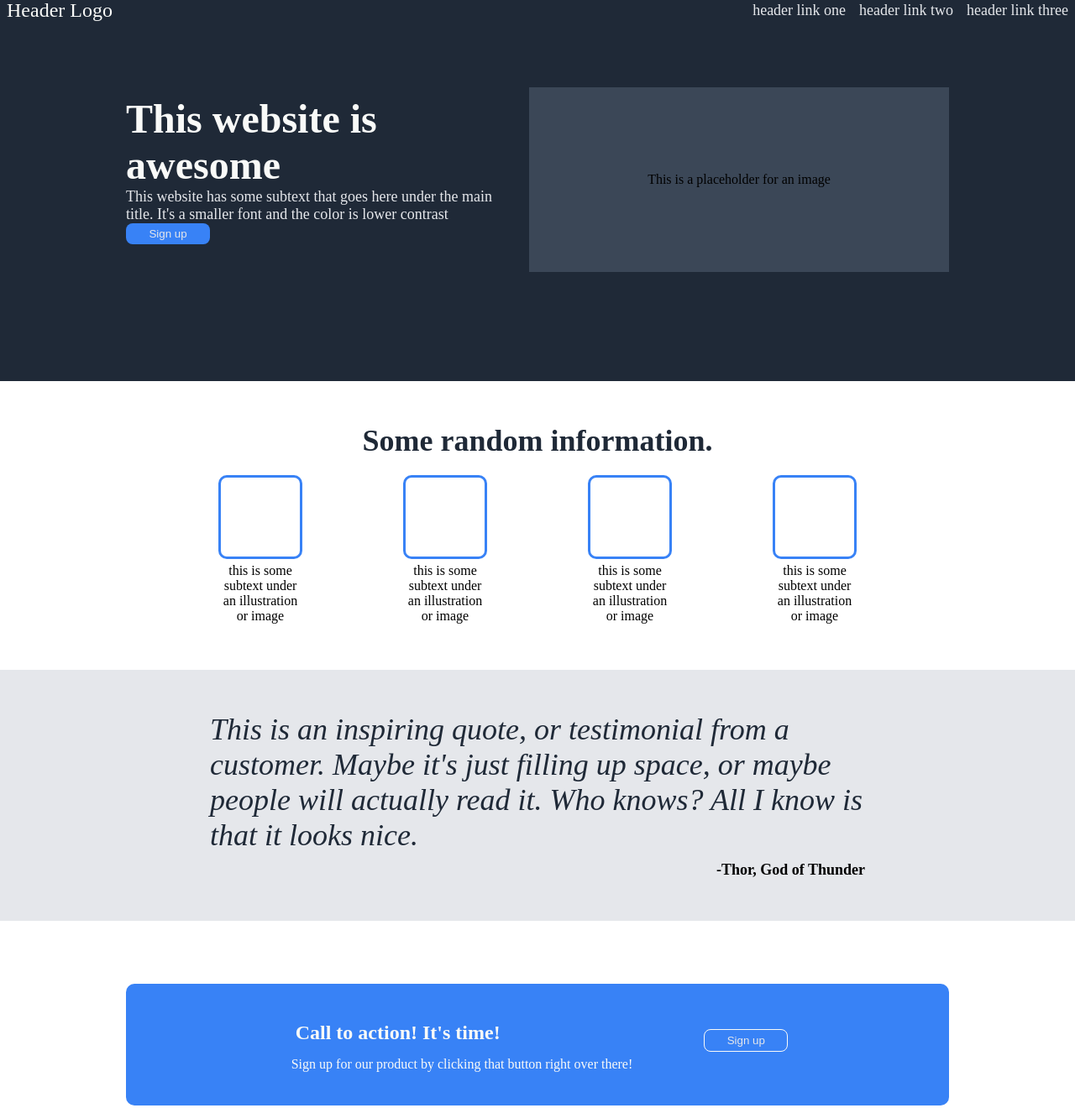
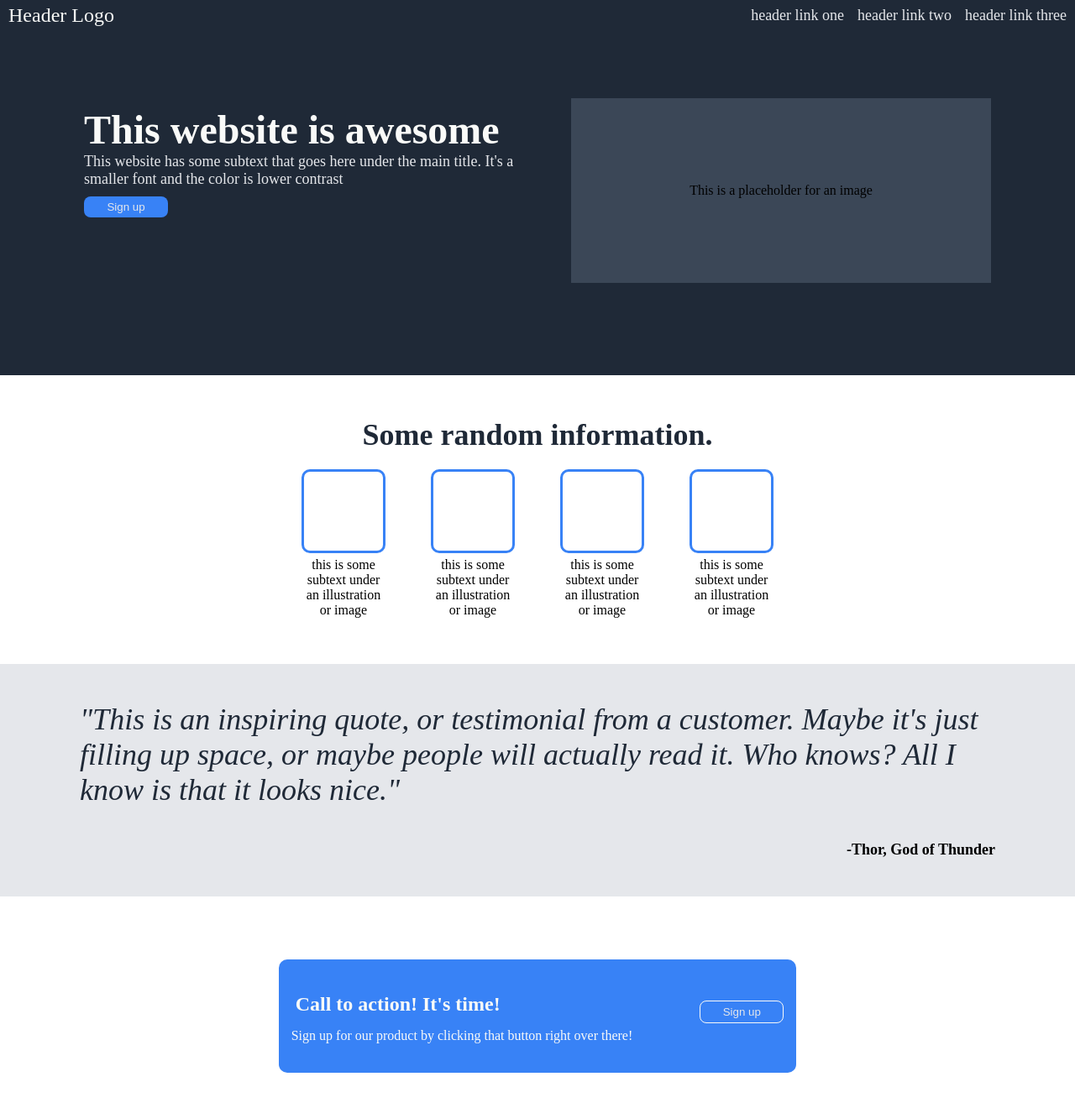
Before and after one commit to ZorTheRed/landing-page-prac, a plain HTML site: page index.html in a window 1280 px wide. Shown: the top 1320 px of the page at 84% size. Drawn offline with Linux system fonts and the light colour scheme.

Commit message:
Add files via upload

```diff
--- a/index.html
+++ b/index.html
@@ -44,7 +44,9 @@
 </div>
 </article>
 <section>
-    <p class="quote">This is an inspiring quote, or testimonial from a customer. Maybe it's just filling up space, or maybe people will actually read it. Who knows? All I know is that it looks nice.</p>
+  <div class="secsplit">
+    <p class="quote">"This is an inspiring quote, or testimonial from a customer. Maybe it's just filling up space, or maybe people will actually read it. Who knows? All I know is that it looks nice."</p>
+  </div>
     <p id="sig">-Thor, God of Thunder</p>
 </section>
 <div class="sec2">
@@ -52,7 +54,7 @@
     <div class="bubtext">
     <p id="action">Call to action! It's time!</p>
     <p>Sign up for our product by clicking that button right over there!</p>
-    </div>
+  </div>
   <button class="button2">Sign up</button>
 </div>
 <footer>
--- a/style.css
+++ b/style.css
@@ -7,17 +7,14 @@
 .header {
   display: flex;
   flex-direction: column;
-  padding-top: 100px;
-
 }
 
 .headcon {
   background-color: #1f2937;
-
   display: flex;
   flex-wrap: wrap;
   justify-content: space-between;
-  padding: 80px 150px 80px 150px;
+  padding: 80px 100px;
 }
 
 .left {
@@ -33,10 +30,9 @@
   background-color: #1f2937;
   justify-content: end;
   align-items: center;
-  height: 24px;
   display: flex;
   gap: 16px;
-  padding: 8px;
+  padding: 5px 10px;
 }
 
 .awesome {
@@ -59,12 +55,13 @@
   display: flex;
   justify-content: center;
   align-items: center;
-  margin-bottom: 50px;
+  margin-bottom: 30px;
 }
 
 #toptext {
   font-size: 18px;
   color: #e5e7eb;
+  padding-bottom: 10px;
 }
 
 a {
@@ -90,14 +87,13 @@ button:hover {
 article {
   background-color: white;
   padding: 50px 200px 50px 200px;
-
-
 }
 
 .pics {
   display: flex;
   justify-content: space-around;
   flex-wrap: wrap;
+  margin: 0 15%;
 }
 
 .pictext {
@@ -148,6 +144,8 @@ article {
 }
 
 .info {
+  display: flex;
+  justify-content: center;
   text-align: center;
   font-size: 36px;
   font-weight: bolder;
@@ -159,31 +157,35 @@ section {
   display: flex;
   flex-direction: column;
   background-color: #e5e7eb;
-  padding: 50px 250px 50px 250px;
+  padding: 25px 75px;
+}
 
+.secsplit {
+  display: flex;
 }
 
 .quote {
   color: #1f2937;
   font-size: 36px;
   font-style: italic;
-
+  padding: 20px;
 }
 
 #sig {
   margin-left: auto;
   font-size: 18px;
   font-weight: bolder;
-  padding-top: 10px;
+  padding: 20px;
 }
 
 .bubble {
   display: flex;
   justify-content: center;
   background-color: #3882f6;
-  margin: 75px 150px 75px 150px;
+  width: fit-content;
+  margin: 75px auto;
   border-radius: 10px;
-  padding: 5px;
+  padding: 5px 15px;
 }
 
 .bubtext {
@@ -191,7 +193,6 @@ section {
   flex-direction: column;
   color: #f9faf8;
   margin: 30px 80px 30px 0px;
-  padding: 5px;
 }
 
 #action {
@@ -206,12 +207,11 @@ section {
   border-style: solid;
   border-width: 1px;
   border-color: #f9faf8;
-
 }
 
 footer {
-  margin: auto;
-  padding: 15px 0 15px 0;
+  margin-top: auto;
+  padding: 10px 0;
   background-color: #1f2937;
   color: #e5e7eb;
   text-align: center;
```
